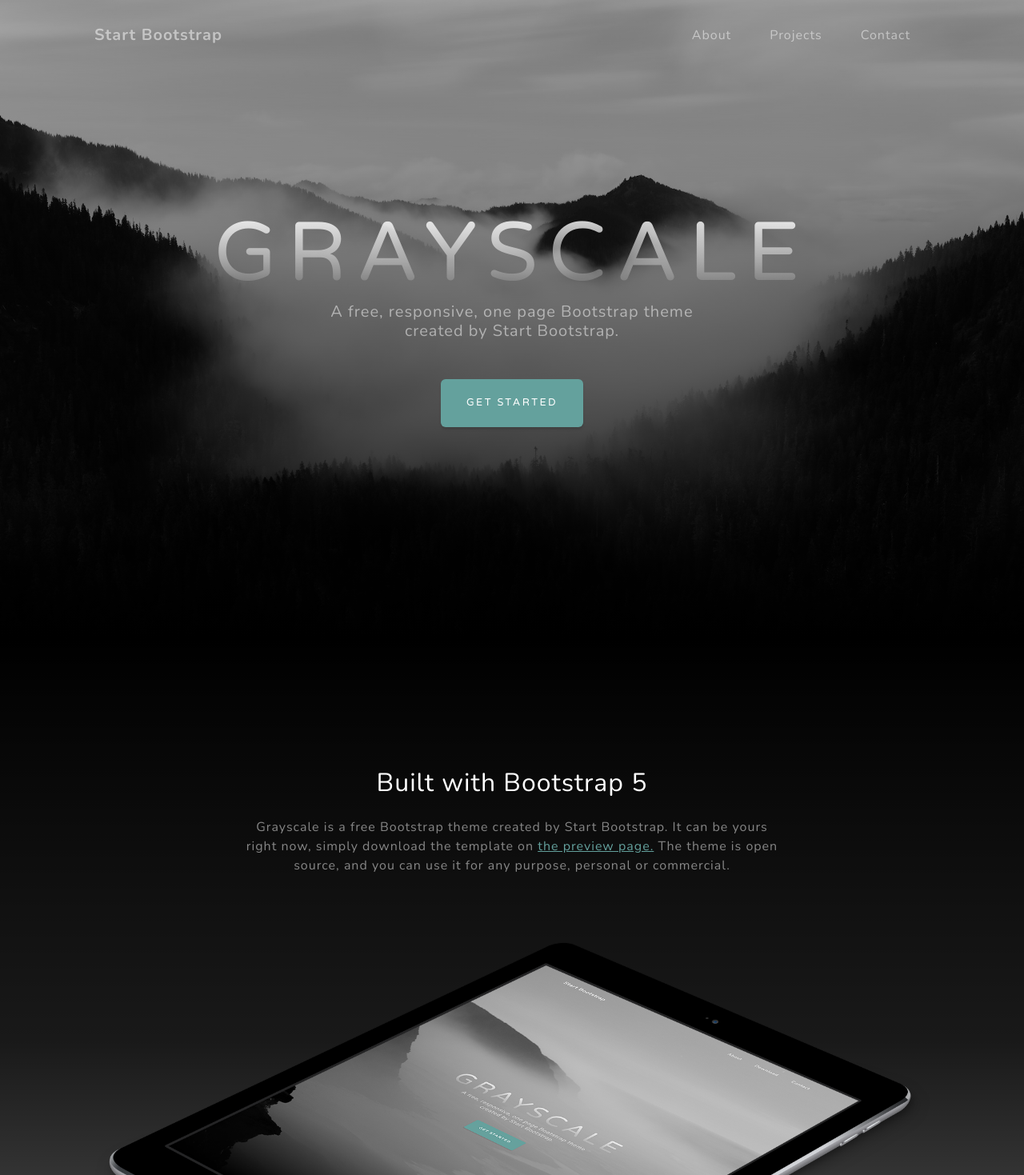
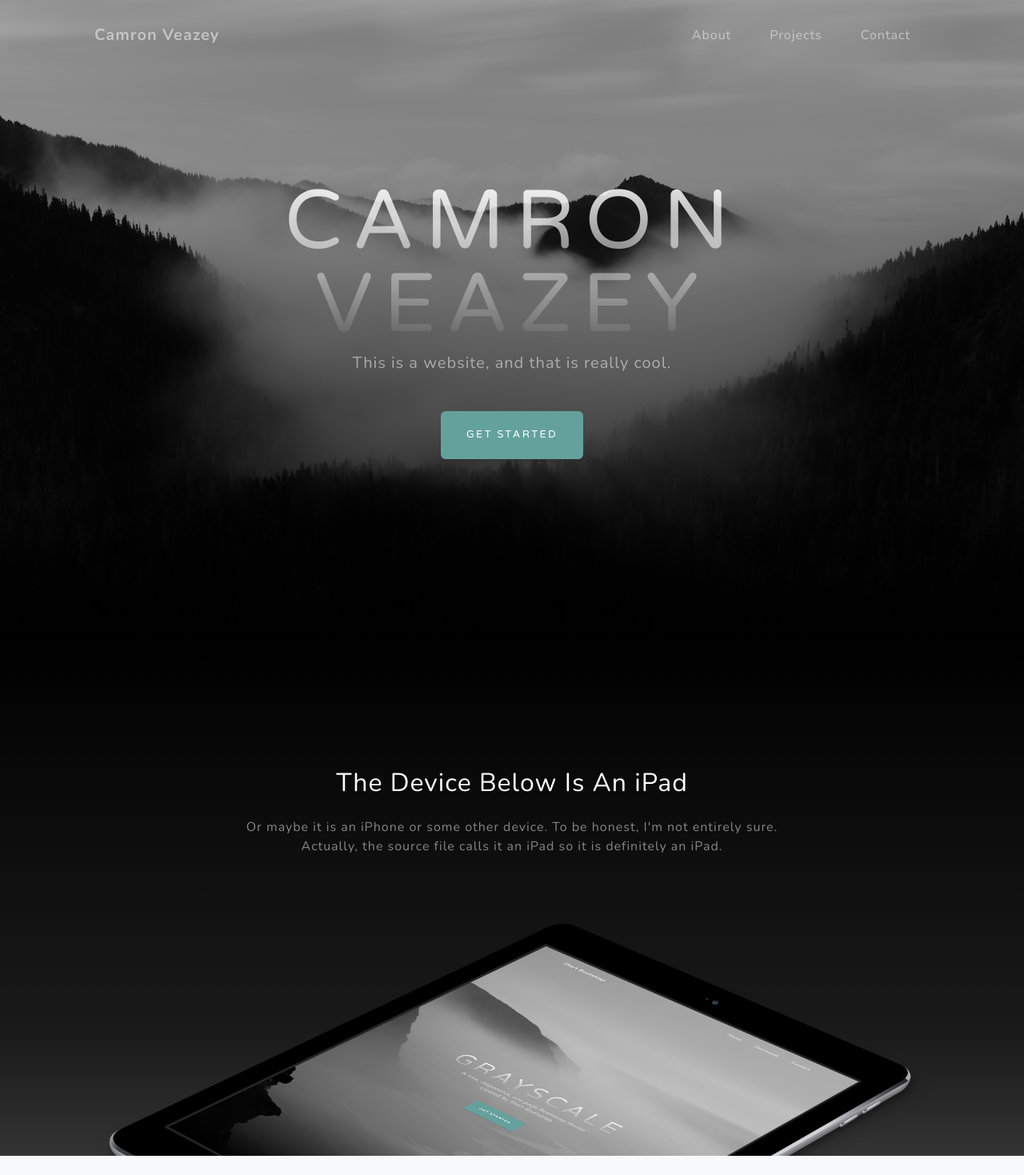
Before and after one commit to CamronVZ/website-host-assignment, a plain HTML site: page index.html in a window 1280 px wide. Shown: the top 1469 px of the page at 80% size. Drawn offline with nearby package versions, Linux system fonts and the light colour scheme.

Commit message:
Update index.html

```diff
--- a/index.html
+++ b/index.html
@@ -5,7 +5,7 @@
         <meta name="viewport" content="width=device-width, initial-scale=1, shrink-to-fit=no" />
         <meta name="description" content="" />
         <meta name="author" content="" />
-        <title>Grayscale - Start Bootstrap Theme</title>
+        <title>Camron Veazey</title>
         <link rel="icon" type="image/x-icon" href="assets/favicon.ico" />
         <!-- Font Awesome icons (free version)-->
         <script src="https://use.fontawesome.com/releases/v6.3.0/js/all.js" crossorigin="anonymous"></script>
@@ -19,7 +19,7 @@
         <!-- Navigation-->
         <nav class="navbar navbar-expand-lg navbar-light fixed-top" id="mainNav">
             <div class="container px-4 px-lg-5">
-                <a class="navbar-brand" href="#page-top">Start Bootstrap</a>
+                <a class="navbar-brand" href="#page-top">Camron Veazey</a>
                 <button class="navbar-toggler navbar-toggler-right" type="button" data-bs-toggle="collapse" data-bs-target="#navbarResponsive" aria-controls="navbarResponsive" aria-expanded="false" aria-label="Toggle navigation">
                     Menu
                     <i class="fas fa-bars"></i>
@@ -38,8 +38,8 @@
             <div class="container px-4 px-lg-5 d-flex h-100 align-items-center justify-content-center">
                 <div class="d-flex justify-content-center">
                     <div class="text-center">
-                        <h1 class="mx-auto my-0 text-uppercase">Grayscale</h1>
-                        <h2 class="text-white-50 mx-auto mt-2 mb-5">A free, responsive, one page Bootstrap theme created by Start Bootstrap.</h2>
+                        <h1 class="mx-auto my-0 text-uppercase">Camron Veazey</h1>
+                        <h2 class="text-white-50 mx-auto mt-2 mb-5">This is a website, and that is really cool.</h2>
                         <a class="btn btn-primary" href="#about">Get Started</a>
                     </div>
                 </div>
@@ -50,11 +50,9 @@
             <div class="container px-4 px-lg-5">
                 <div class="row gx-4 gx-lg-5 justify-content-center">
                     <div class="col-lg-8">
-                        <h2 class="text-white mb-4">Built with Bootstrap 5</h2>
+                        <h2 class="text-white mb-4">The Device Below Is An iPad</h2>
                         <p class="text-white-50">
-                            Grayscale is a free Bootstrap theme created by Start Bootstrap. It can be yours right now, simply download the template on
-                            <a href="https://startbootstrap.com/theme/grayscale/">the preview page.</a>
-                            The theme is open source, and you can use it for any purpose, personal or commercial.
+                            Or maybe it is an iPhone or some other device. To be honest, I'm not entirely sure. Actually, the source file calls it an iPad so it is definitely an iPad.
                         </p>
                     </div>
                 </div>
```
